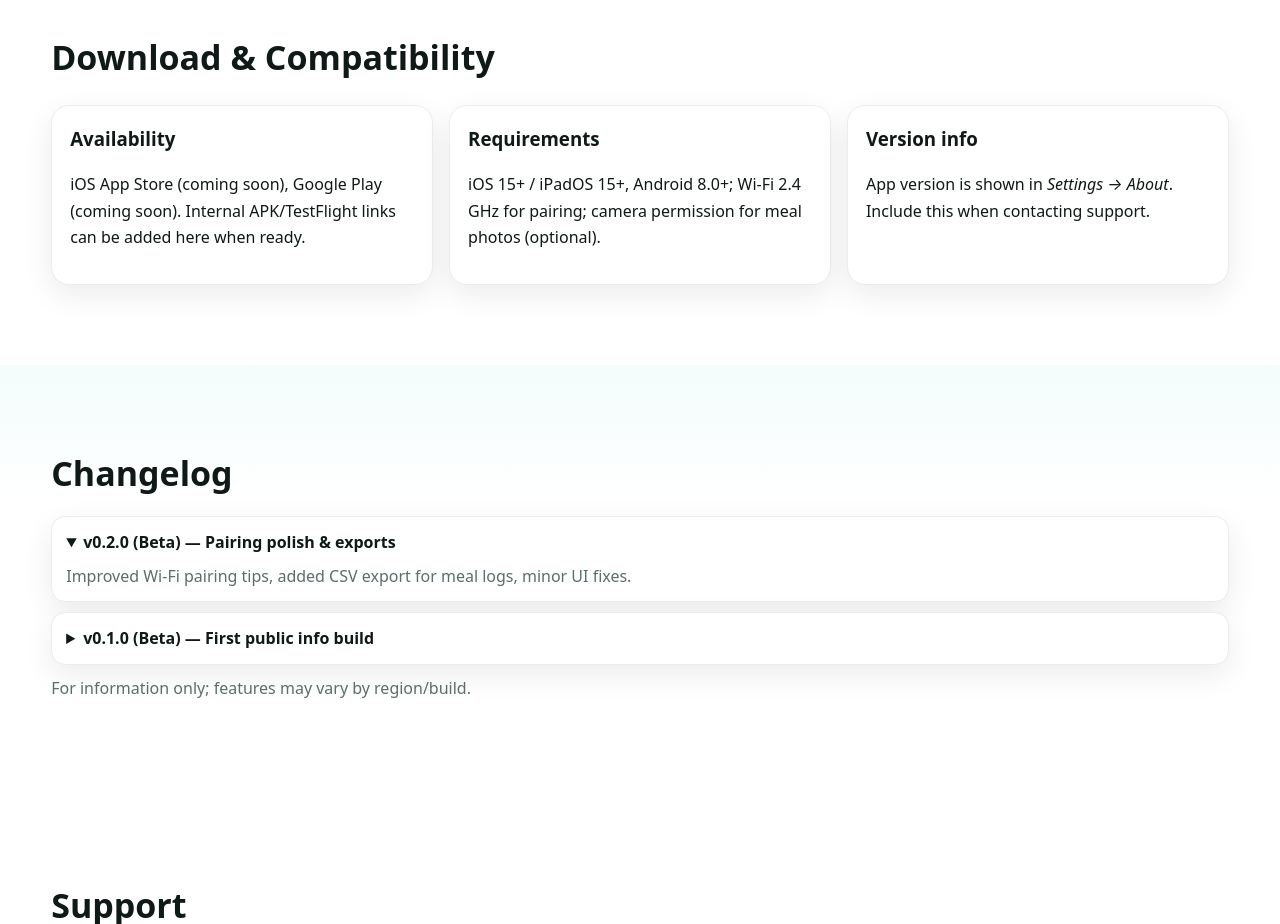
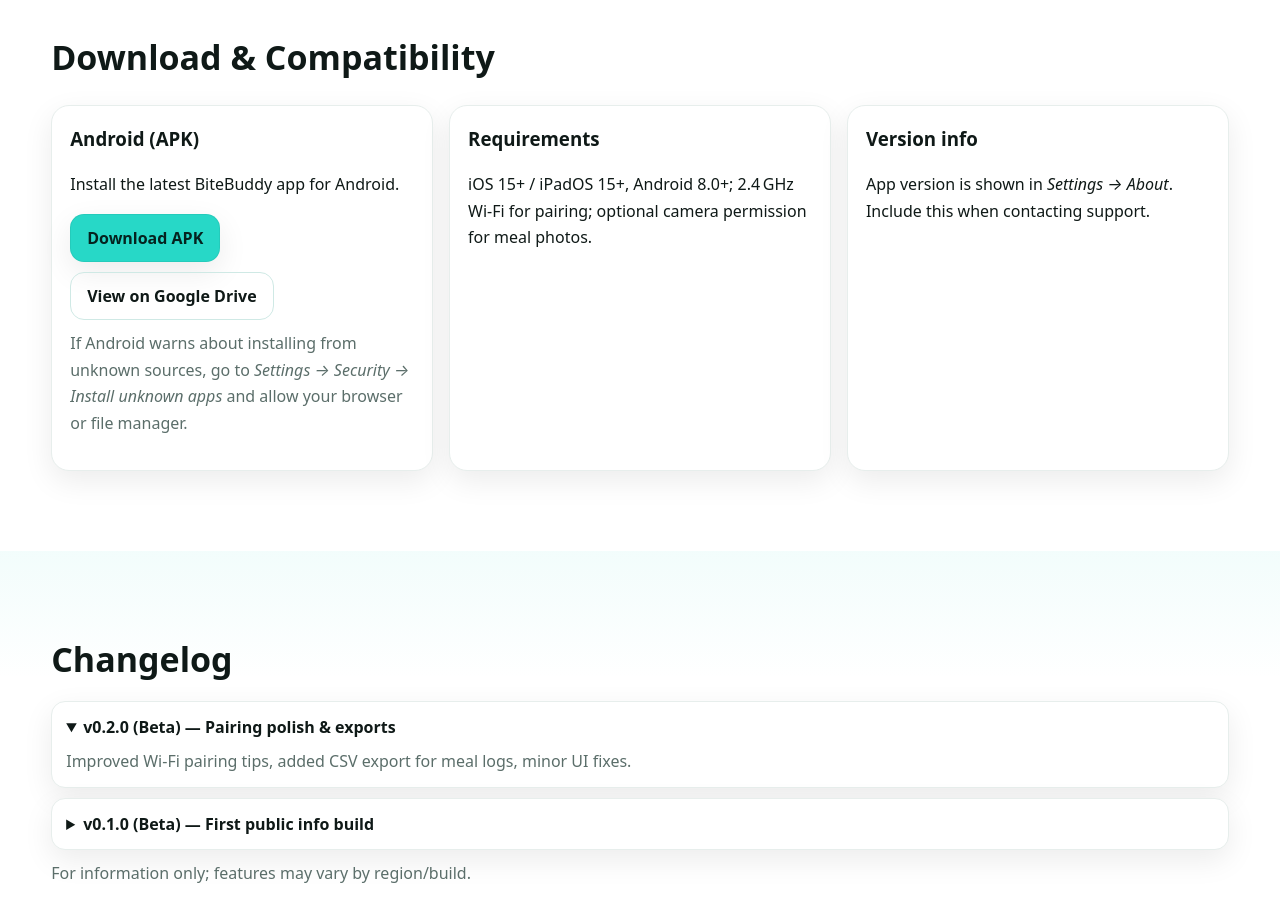
Before and after one commit to KimSeungHyunOREO/bitebuddy-website, a plain HTML site: page index.html in a window 1280 px wide. Shown: the part 4900-5824 px from the top of the page. Drawn offline with Linux system fonts and the light colour scheme.

Commit message:
Add Android APK download buttons

```diff
--- a/index.html
+++ b/index.html
@@ -131,7 +131,7 @@
     </div>
   </section>
 
-  <!-- NEW: App Features (deep dive) -->
+  <!-- App Features -->
   <section id="app-features" class="section section--alt">
     <div class="container">
       <h2>App Features — Details</h2>
@@ -180,7 +180,7 @@
     </div>
   </section>
 
-  <!-- NEW: Screenshots -->
+  <!-- Screenshots -->
   <section id="screens" class="section">
     <div class="container">
       <h2>App Screenshots</h2>
@@ -278,19 +278,40 @@
     </div>
   </section>
 
-  <!-- NEW: Download & Compatibility -->
+  <!-- Download & Compatibility (UPDATED WITH APK BUTTONS) -->
   <section id="download" class="section">
     <div class="container">
       <h2>Download & Compatibility</h2>
       <div class="cards">
+        <!-- Android APK card with buttons -->
         <article class="card">
-          <h3>Availability</h3>
-          <p>iOS App Store (coming soon), Google Play (coming soon). Internal APK/TestFlight links can be added here when ready.</p>
+          <h3>Android (APK)</h3>
+          <p>Install the latest BiteBuddy app for Android.</p>
+          <div class="cta" style="margin-top:10px; display:flex; gap:10px; flex-wrap:wrap;">
+            <!-- Direct download -->
+            <a class="btn"
+               href="https://drive.google.com/uc?export=download&id=1_49az7qVALfOAU0s90RGRFphjOVz1Eqt">
+              Download APK
+            </a>
+            <!-- View on Google Drive -->
+            <a class="btn btn--ghost"
+               href="https://drive.google.com/file/d/1_49az7qVALfOAU0s90RGRFphjOVz1Eqt/view?usp=drive_link"
+               target="_blank" rel="noopener noreferrer">
+              View on Google Drive
+            </a>
+          </div>
+          <p class="sub" style="margin-top:10px">
+            If Android warns about installing from unknown sources, go to
+            <em>Settings → Security → Install unknown apps</em> and allow your browser or file manager.
+          </p>
         </article>
+
+        <!-- Keep the rest as info -->
         <article class="card">
           <h3>Requirements</h3>
-          <p>iOS 15+ / iPadOS 15+, Android 8.0+; Wi-Fi 2.4 GHz for pairing; camera permission for meal photos (optional).</p>
+          <p>iOS 15+ / iPadOS 15+, Android 8.0+; 2.4 GHz Wi-Fi for pairing; optional camera permission for meal photos.</p>
         </article>
+
         <article class="card">
           <h3>Version info</h3>
           <p>App version is shown in <em>Settings → About</em>. Include this when contacting support.</p>
@@ -299,7 +320,7 @@
     </div>
   </section>
 
-  <!-- NEW: Changelog (info only) -->
+  <!-- Changelog -->
   <section id="changelog" class="section section--alt">
     <div class="container">
       <h2>Changelog</h2>
```
